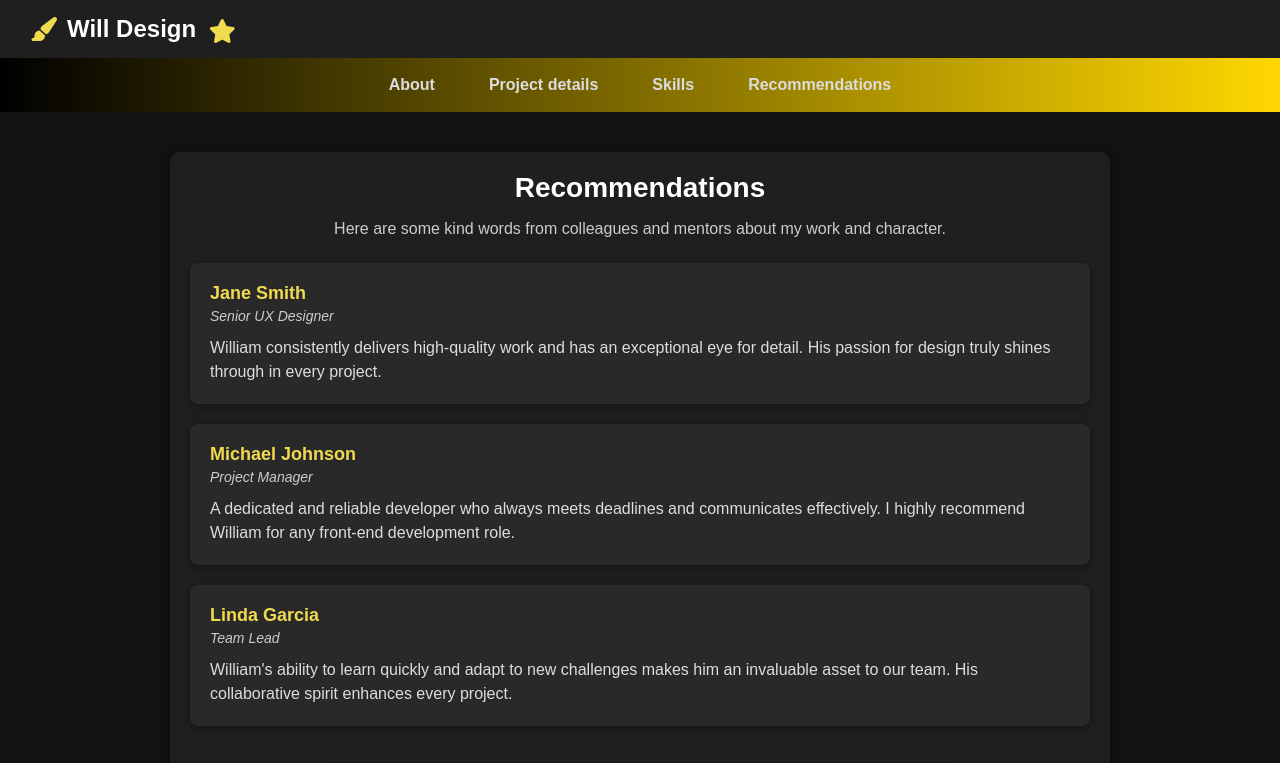
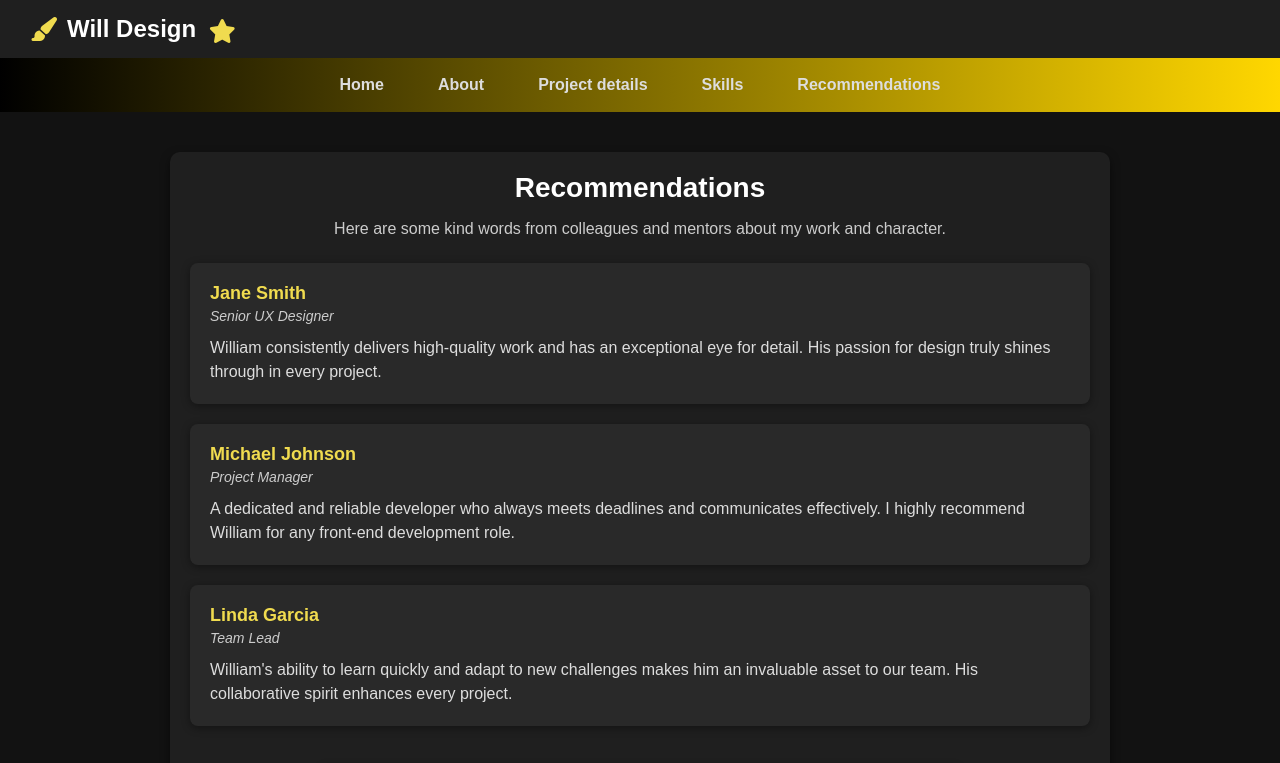
Before and after one commit to WILL1996-dot/WillDesign, a plain HTML site: page popuprecommendation.html in a window 1280 px wide. Shown: the top 763 px of the page. Drawn offline with Linux system fonts and the light colour scheme.

Commit message:
Update popuprecommendation.html

```diff
--- a/popuprecommendation.html
+++ b/popuprecommendation.html
@@ -234,10 +234,11 @@
   <!-- Navigation bar -->
   <nav>
     <ul>
-      <li><a href="about.html">About</a></li>
+	<li><a href="home.html">Home</a></li>
+      <li><a href="aboutme.html">About</a></li>
       <li><a href="projects.html">Project details</a></li>
       <li><a href="skills.html">Skills</a></li>
-      <li><a href="recommendations.html">Recommendations</a></li>
+      <li><a href="popuprecommendation.html">Recommendations</a></li>
     </ul>
   </nav>
 
```
